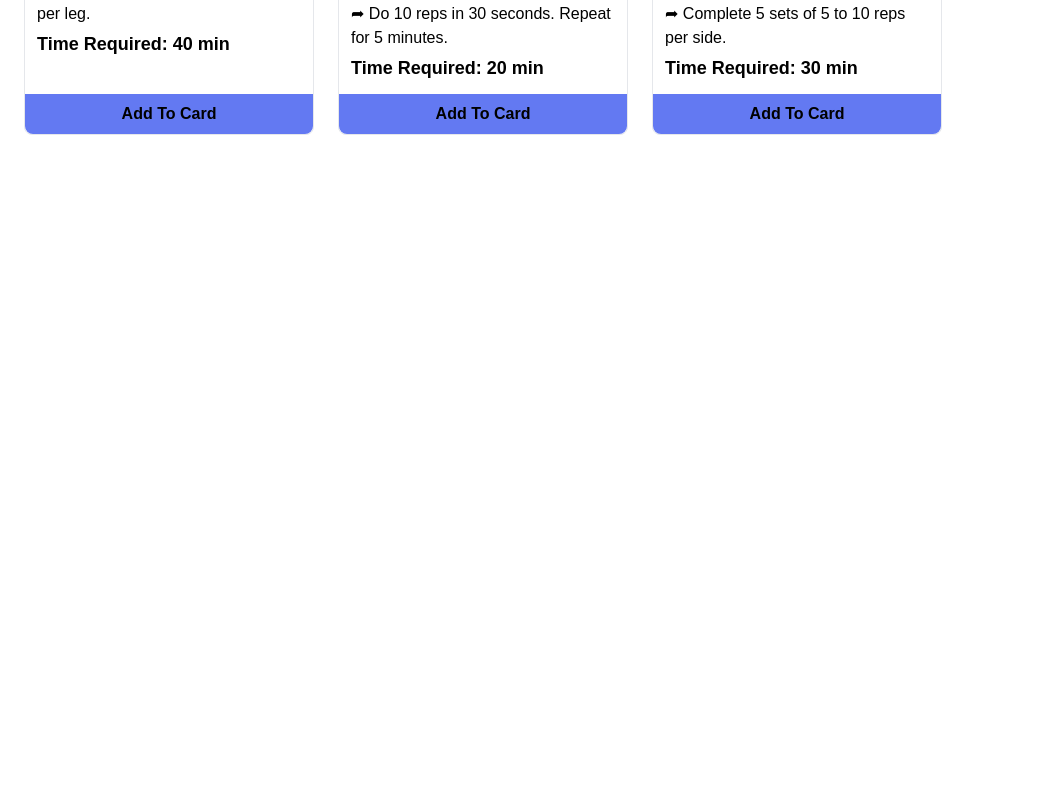
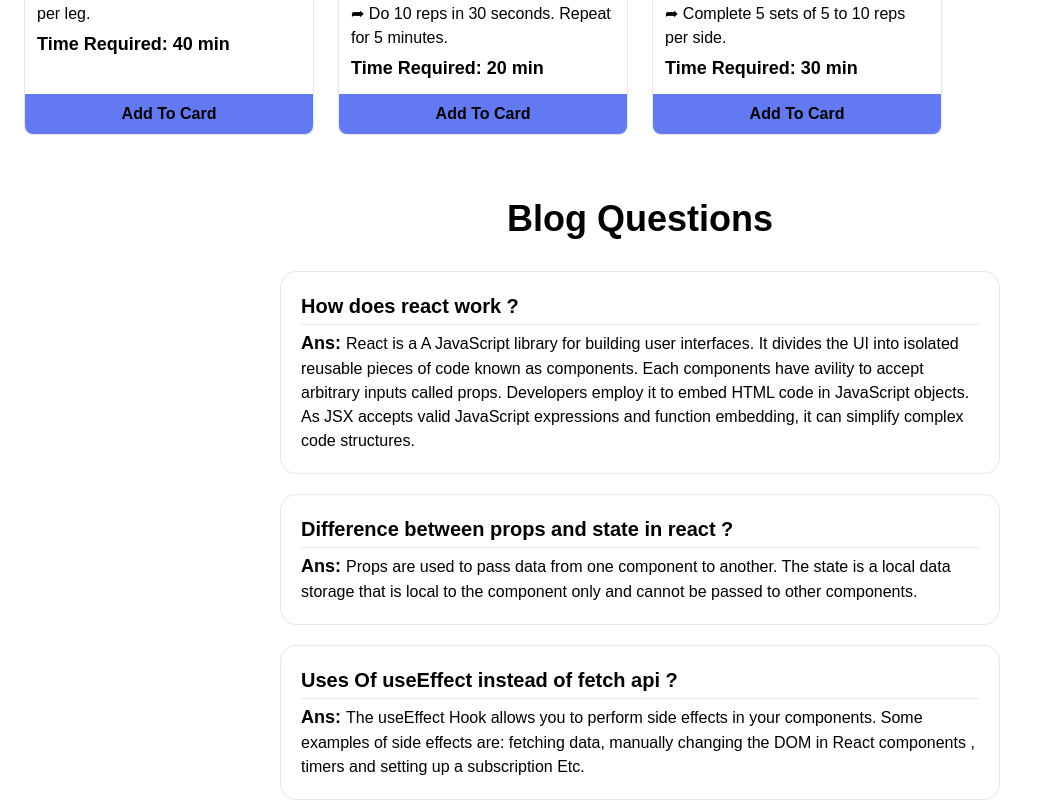
Before and after one commit to mdpahlovi/gym-360, a React (Create React App) app: page / in a window 1280 px wide. Shown: the part 973-1773 px from the top of the page, without its empty margins (0-1039 px from the left). Before the commit the page ends 1172 px from the top, so only its background shows below. Built offline with nearby package versions, Linux system fonts and the light colour scheme.

Commit message:
Question Added

```diff
--- a/src/App.js
+++ b/src/App.js
@@ -1,9 +1,11 @@
 import Home from "./components/Home";
+import Questions from "./components/Questions";
 
 function App() {
     return (
         <div>
             <Home></Home>
+            <Questions></Questions>
         </div>
     );
 }
--- /dev/null
+++ b/src/components/Questions.js
@@ -0,0 +1,39 @@
+import React from "react";
+
+const Questions = () => {
+    return (
+        <div className="my-container max-w-3xl section-gap flex flex-col gap-5">
+            <h1 className="text-center mb-3 heading-text">Blog Questions</h1>
+            <div className="border rounded-2xl p-5">
+                <h3 className="pb-1 text-xl font-semibold mb-1 border-b">How does react work ?</h3>
+                <p>
+                    <span className="text-lg font-semibold">Ans: </span>React is a A JavaScript library for building
+                    user interfaces. It divides the UI into isolated reusable pieces of code known as components. Each
+                    components have avility to accept arbitrary inputs called props. Developers employ it to embed HTML
+                    code in JavaScript objects. As JSX accepts valid JavaScript expressions and function embedding, it
+                    can simplify complex code structures.
+                </p>
+            </div>
+            <div className="border rounded-2xl p-5">
+                <h3 className="pb-1 text-xl font-semibold mb-1 border-b">
+                    Difference between props and state in react ?
+                </h3>
+                <p>
+                    <span className="text-lg font-semibold">Ans: </span>Props are used to pass data from one component
+                    to another. The state is a local data storage that is local to the component only and cannot be
+                    passed to other components.
+                </p>
+            </div>
+            <div className="border rounded-2xl p-5">
+                <h3 className="pb-1 text-xl font-semibold mb-1 border-b">Uses Of useEffect instead of fetch api ?</h3>
+                <p>
+                    <span className="text-lg font-semibold">Ans: </span>The useEffect Hook allows you to perform side
+                    effects in your components. Some examples of side effects are: fetching data, manually changing the
+                    DOM in React components , timers and setting up a subscription Etc.
+                </p>
+            </div>
+        </div>
+    );
+};
+
+export default Questions;
--- a/src/index.css
+++ b/src/index.css
@@ -7,7 +7,7 @@
         @apply container mx-auto px-6;
     }
     .section-gap {
-        @apply py-6 sm:py-10 lg:py-16;
+        @apply pt-6 sm:pt-10 lg:pt-16;
     }
     .heading-text {
         @apply text-3xl lg:text-4xl 2xl:text-5xl font-bold;
```
